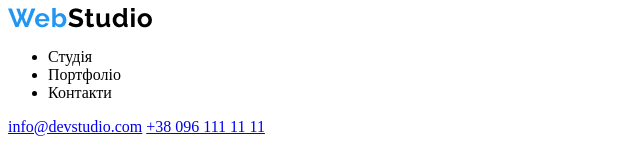
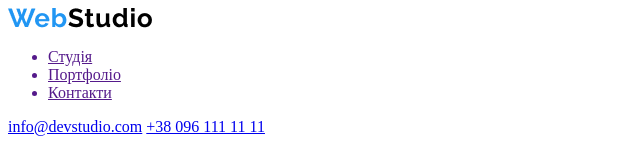
Before and after one commit to VitalyNelyub/goit-markup-hw-01, a plain HTML site: page index.html in a window 1280 px wide. Shown: the top 159 px of the page, without its empty margins (0-640 px from the left). Drawn offline with Linux system fonts and the light colour scheme.

Commit message:
Update index.html

```diff
--- a/index.html
+++ b/index.html
@@ -12,9 +12,9 @@
         <a href=""><img src="./imeges/webtudio-logo.png" alt="логотип компанії"></a>
         <nav>
             <ul>
-                <li a href="">Студія</li>
-                <li a href="">Портфоліо</li>
-                <li a href="">Контакти</li>
+                <a href=""><li a href="">Студія</li></a>
+                <a href=""> <li a href="">Портфоліо</li></a>
+                <a href=""><li a href="">Контакти</li></a>
             </ul>
         </nav>
         <a href="mailto:info@devstudio.com">info@devstudio.com</a>
@@ -89,9 +89,7 @@
     <!--Підвал-->
     <footer>
         <section>
-            <a href="">
-                <img src="./imeges/webstudio-footer.png" alt="логотип компанії">
-            </a>
+            <a href=""><img src="./imeges/webstudio-footer.png" alt="логотип компанії"></a>
             <address>
                 <p>м. Київ, пр-т Лесі Українки, 26</p>
                 <p>info@devstudio.com</p>
```
